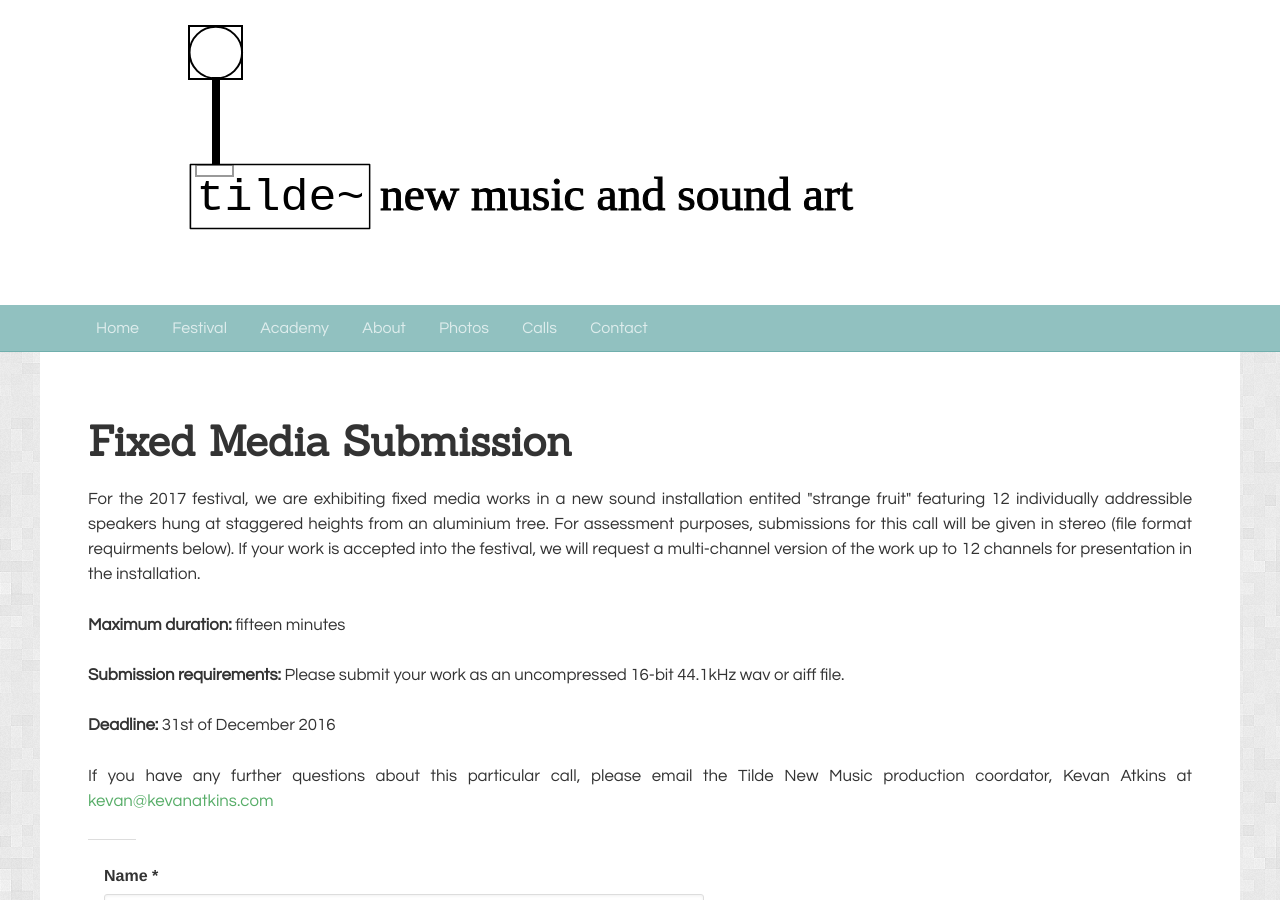
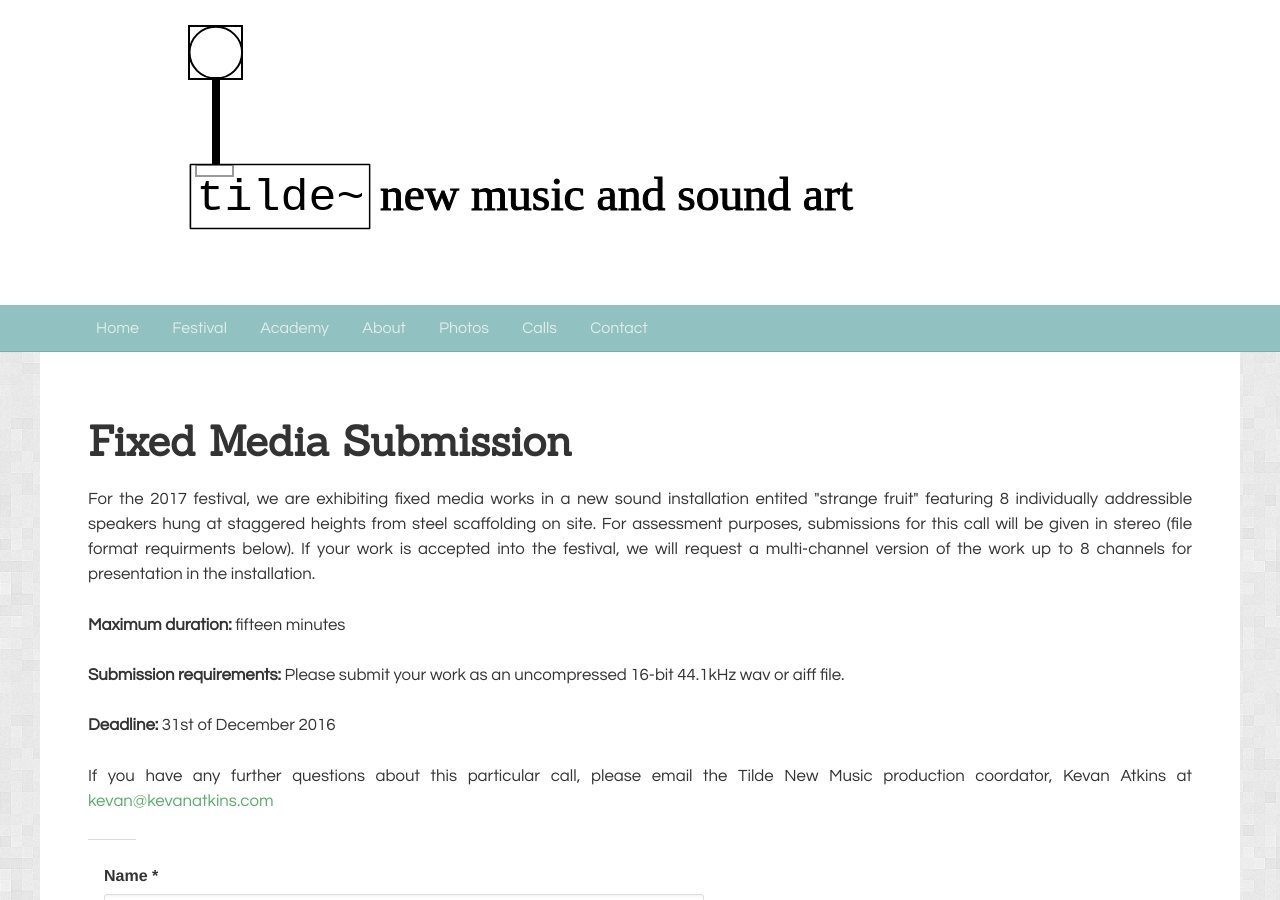
Before and after one commit to unclewalter/tilde-festival-website, a Jekyll site: the page built from pages/fixed-media.html, in a window 1280 px wide and 900 px high. Built offline with Jekyll 4.4.1, drawn with Linux system fonts in a browser that asks for light colours.

Commit message:
fixed media update to 8 channels and scaffolding

```diff
--- a/pages/fixed-media.html
+++ b/pages/fixed-media.html
@@ -2,9 +2,10 @@
 layout: page
 title: Fixed Media Submission
 permalink: /fixed-media/
+published: true
 ---
 <p>
-  For the 2017 festival, we are exhibiting fixed media works in a new sound installation entited "strange fruit" featuring 12 individually addressible speakers hung at staggered heights from an aluminium tree. For assessment purposes, submissions for this call will be given in stereo (file format requirments below). If your work is accepted into the festival, we will request a multi-channel version of the work up to 12 channels for presentation in the installation.
+  For the 2017 festival, we are exhibiting fixed media works in a new sound installation entited "strange fruit" featuring 8 individually addressible speakers hung at staggered heights from steel scaffolding on site. For assessment purposes, submissions for this call will be given in stereo (file format requirments below). If your work is accepted into the festival, we will request a multi-channel version of the work up to 8 channels for presentation in the installation.
 </p>
 <p>
   <b>Maximum duration:</b> fifteen minutes
```
